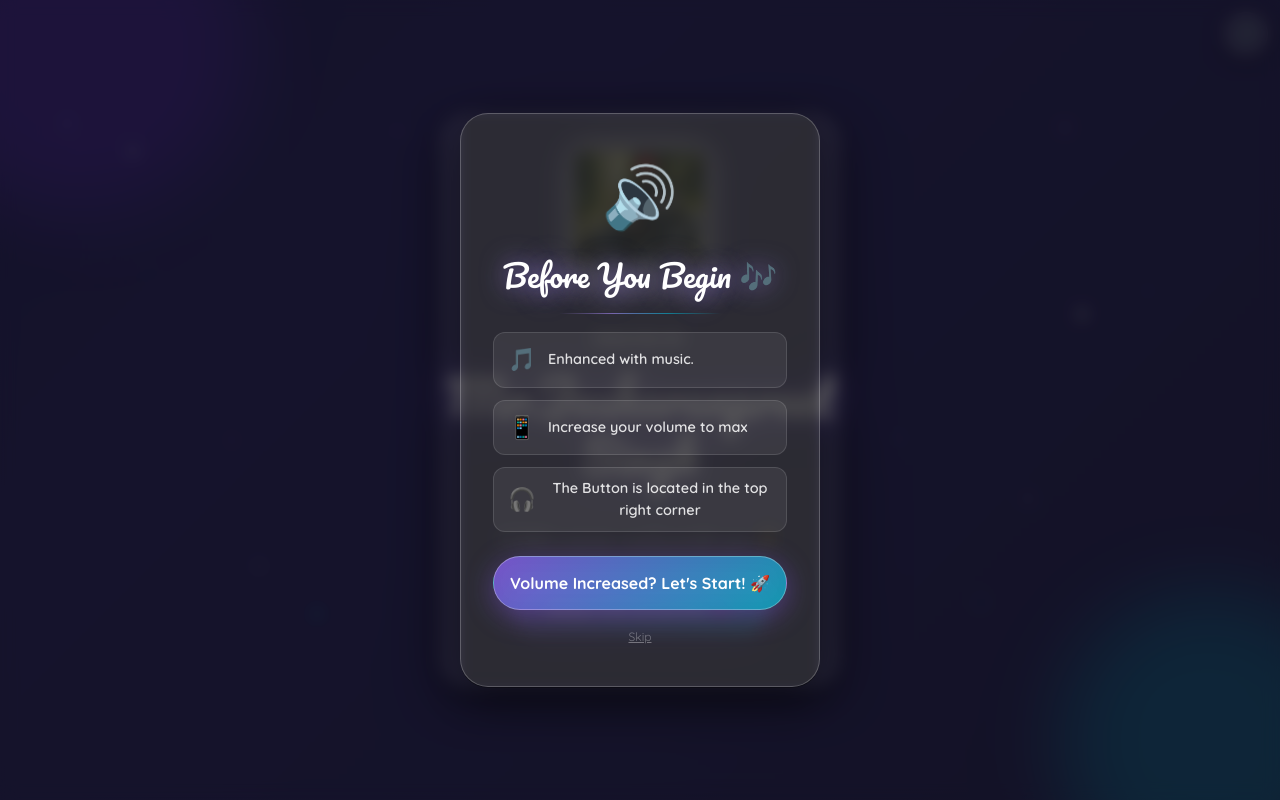
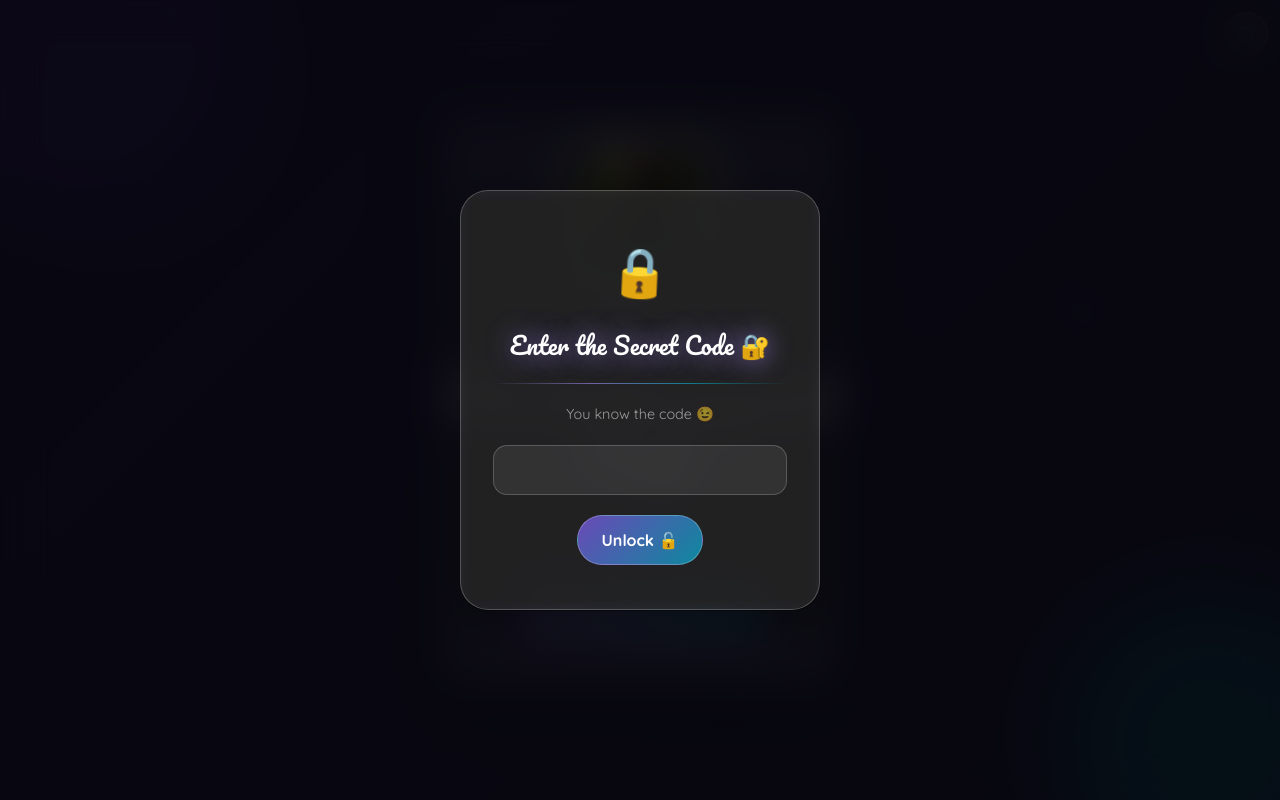
Before and after one commit to Jaskaran9880/Project_birthday, a Next.js app: page / in a window 1280 px wide. Built offline with nearby package versions, Linux system fonts and the light colour scheme.

Commit message:
Auth_added

```diff
--- a/src/app/page.jsx
+++ b/src/app/page.jsx
@@ -16,6 +16,7 @@ import MusicButton from '@/components/MusicButton'
 import ReplayButton from '@/components/ReplayButton'
 import Orbs from '@/components/Orbs'
 import MusicPrompt from '@/components/MusicPrompt'
+import AuthScreen from '@/components/AuthScreen'
 
 // Screens where replay button should NOT show (too early in the flow)
 const HIDE_REPLAY = ['createdby', 'loader']
@@ -24,6 +25,7 @@ export default function Home() {
   const [screen, setScreen] = useState('createdby')
   const [showPrompt, setShowPrompt] = useState(true)
   const [playMusic, setPlayMusic] = useState(false)
+  const [overlay, setOverlay] = useState('auth')
 
   const replay = () => {
     setScreen('createdby')
@@ -34,6 +36,10 @@ export default function Home() {
     <main className="relative w-screen overflow-hidden" style={{ height: '100dvh' }}>
       <Orbs />
       <MusicButton play={playMusic} />
+      <AnimatePresence mode="wait">
+        {overlay === 'auth' && <AuthScreen key="auth" onUnlock={() => setOverlay('music')} />}
+        {overlay === 'music' && <MusicPrompt key="music" onDone={(shouldPlay) => { setShowPrompt(false); if (shouldPlay) setPlayMusic(true); setOverlay('none') }} />}
+      </AnimatePresence>
       {!HIDE_REPLAY.includes(screen) && <ReplayButton onReplay={replay} />}
 
       <AnimatePresence mode="wait">
@@ -48,7 +54,6 @@ export default function Home() {
         {screen === 'message' && <MessageScreen key="message" onNext={() => setScreen('experience')} />}
         {screen === 'experience' && <ExperienceScreen key="experience" onReplay={replay} />}
       </AnimatePresence>
-      {showPrompt && <MusicPrompt onDone={(shouldPlay) => { setShowPrompt(false); if (shouldPlay) setPlayMusic(true) }} />}
     </main>
   )
 }
--- /dev/null
+++ b/src/components/AuthScreen.jsx
@@ -0,0 +1,170 @@
+'use client'
+
+import { useState } from 'react'
+import { motion, AnimatePresence } from 'framer-motion'
+
+const SECRET_CODE = '9880'
+
+export default function AuthScreen({ onUnlock }) {
+  const [input, setInput] = useState('')
+  const [error, setError] = useState(false)
+  const [success, setSuccess] = useState(false)
+
+  const handleSubmit = () => {
+    if (input === SECRET_CODE) {
+      setSuccess(true)
+      setTimeout(() => onUnlock(), 1200)
+    } else {
+      setError(true)
+      setInput('')
+      setTimeout(() => setError(false), 1500)
+    }
+  }
+
+  const handleKeyPress = (e) => {
+    if (e.key === 'Enter') {
+      handleSubmit()
+    }
+  }
+
+  return (
+    <motion.div
+      initial={{ opacity: 0 }}
+      animate={{ opacity: 1 }}
+      exit={{ opacity: 0 }}
+      className="fixed inset-0 flex flex-col items-center justify-center"
+      style={{
+        position: 'fixed',
+        inset: 0,
+        zIndex: 9999,
+        display: 'flex',
+        alignItems: 'center',
+        justifyContent: 'center',
+        padding: 20,
+        background: 'rgba(0, 0, 0, 0.82)',
+        backdropFilter: 'blur(20px)',
+        WebkitBackdropFilter: 'blur(20px)',
+      }}
+    >
+      <motion.div
+        className="glass-strong"
+        style={{
+          maxWidth: 360,
+          width: '100%',
+          padding: '44px 32px',
+          textAlign: 'center',
+          display: 'flex',
+          flexDirection: 'column',
+          alignItems: 'center',
+          gap: 20
+        }}
+        animate={error ? { x: [-10, 10, -10, 10, 0] } : {}}
+      >
+        <motion.div
+          animate={success ? {} : { rotate: [0, -5, 5, -5, 5, 0] }}
+          transition={{ duration: 2, repeat: Infinity, ease: 'easeInOut' }}
+          style={{ fontSize: '3rem' }}
+        >
+          {success ? '🔓' : '🔒'}
+        </motion.div>
+
+        <h1
+          style={{
+            fontFamily: 'Pacifico',
+            color: 'white',
+            textShadow: '0 0 24px rgba(167,139,250,0.7)',
+            fontSize: '1.5rem',
+            margin: 0
+          }}
+        >
+          Enter the Secret Code 🔐
+        </h1>
+
+        <div
+          style={{
+            background: 'linear-gradient(90deg, transparent, rgba(167,139,250,0.6), rgba(6,182,212,0.6), transparent)',
+            height: 1,
+            width: '100%'
+          }}
+        />
+
+        <p
+          style={{
+            color: 'rgba(255,255,255,0.55)',
+            margin: 0,
+            fontSize: '0.9rem'
+          }}
+        >
+          You know the code 😉
+        </p>
+
+        <input
+          type="password"
+          value={input}
+          onChange={(e) => setInput(e.target.value)}
+          onKeyPress={handleKeyPress}
+          style={{
+            textAlign: 'center',
+            letterSpacing: '0.3em',
+            background: 'rgba(255,255,255,0.08)',
+            border: error ? '1px solid rgba(248,113,113,0.7)' : '1px solid rgba(255,255,255,0.2)',
+            borderRadius: 14,
+            color: 'white',
+            fontFamily: 'Quicksand',
+            padding: '12px 16px',
+            fontSize: '1rem',
+            width: '100%',
+            outline: 'none'
+          }}
+        />
+
+        <AnimatePresence>
+          {error && (
+            <motion.p
+              initial={{ opacity: 0, y: -10 }}
+              animate={{ opacity: 1, y: 0 }}
+              exit={{ opacity: 0, y: -10 }}
+              style={{
+                color: 'red',
+                margin: 0,
+                fontSize: '0.9rem'
+              }}
+            >
+              Wrong code, try again! ❌
+            </motion.p>
+          )}
+        </AnimatePresence>
+
+        {!success ? (
+          <button
+            onClick={handleSubmit}
+            style={{
+              background: 'linear-gradient(135deg, rgba(139,92,246,0.7), rgba(6,182,212,0.7))',
+              border: '1px solid rgba(255,255,255,0.25)',
+              borderRadius: 50,
+              color: 'white',
+              fontFamily: 'Quicksand',
+              fontWeight: 'bold',
+              padding: '12px 24px',
+              cursor: 'pointer',
+              outline: 'none'
+            }}
+          >
+            Unlock 🔓
+          </button>
+        ) : (
+          <p
+            style={{
+              fontFamily: 'Dancing Script',
+              color: 'white',
+              fontSize: '1.2rem',
+              margin: 0
+            }}
+          >
+            Opening your surprise... ✨
+          </p>
+        )}
+      </motion.div>
+    </motion.div>
+  )
+}
--- a/src/components/MusicPrompt.jsx
+++ b/src/components/MusicPrompt.jsx
@@ -10,11 +10,16 @@ export default function MusicPrompt({ onDone }) {
         animate={{ opacity: 1 }}
         exit={{ opacity: 0 }}
         style={{
-          position: 'fixed', inset: 0, zIndex: 9999,
-          display: 'flex', alignItems: 'center', justifyContent: 'center',
-          background: 'rgba(0,0,0,0.55)',
+          position: 'fixed',
+          inset: 0,
+          zIndex: 9998,
+          display: 'flex',
+          alignItems: 'center',
+          justifyContent: 'center',
+          padding: 20,
+          background: 'rgba(0, 0, 0, 0.50)',
           backdropFilter: 'blur(8px)',
-          padding: 20,
+          WebkitBackdropFilter: 'blur(8px)',
         }}
       >
         <motion.div
```
Also changed, not shown: 1 other file (tests, documents, lock files or other folders).
